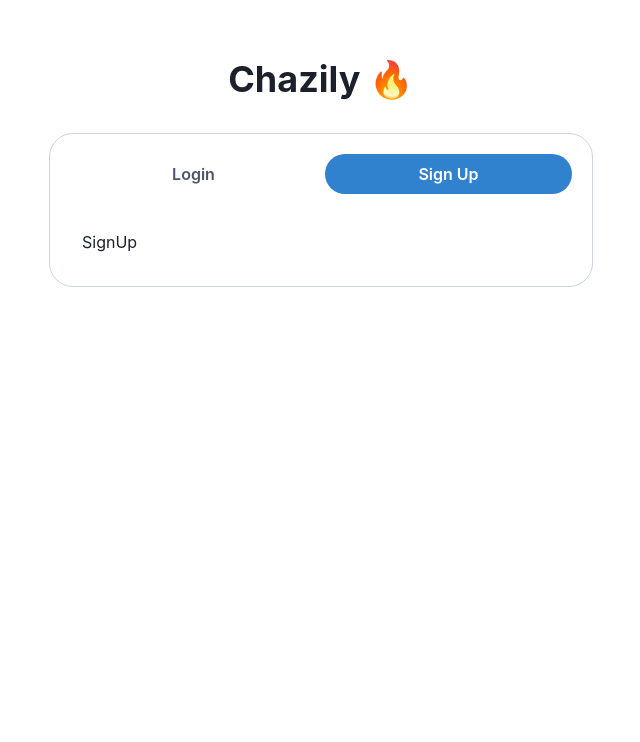
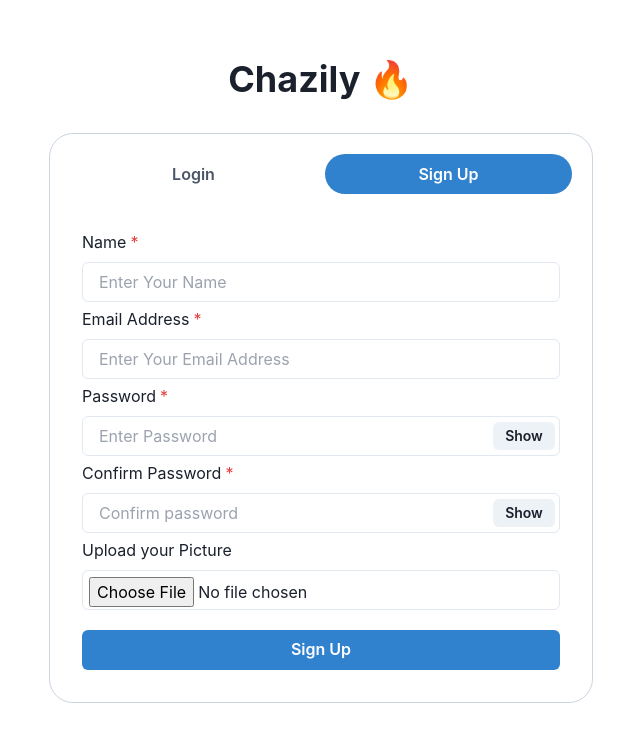
Before and after one commit to Yatik1/chat-app, a React (Vite) app in the folder frontend/: page / in a window 1280 px wide. Both pictures are taken after a click on the tab "Sign Up". Shown: the top 742 px of the page, without its empty margins (319-959 px from the left). Built offline with nearby package versions, Linux system fonts and the light colour scheme.

Commit message:
::Signup component

```diff
--- a/frontend/src/components/SignUp.jsx
+++ b/frontend/src/components/SignUp.jsx
@@ -1,10 +1,89 @@
-import React from 'react'
+import { useState } from "react";
+
+import { Button } from "@chakra-ui/button";
+import { FormControl, FormLabel } from "@chakra-ui/form-control";
+import { Input, InputGroup, InputRightElement } from "@chakra-ui/input";
+import { VStack } from "@chakra-ui/layout";
 
 const SignUp = () => {
+
+  const [show, setShow] = useState(false);
+  const [name, setName] = useState("");
+  const [email, setEmail] = useState("");
+  const [confirmpassword, setConfirmpassword] = useState("");
+  const [password, setPassword] = useState("");
+  const [pic, setPic] = useState("");
+
+  const handleClick = () => setShow(!show);
+  const submitHandler = () => {}
+  const postDetails = () => {}
+
   return (
-    <div>
-       SignUp
-    </div>
+    <VStack spacing="5px">
+    <FormControl id="first-name" isRequired>
+      <FormLabel fontWeight='regular'>Name</FormLabel>
+      <Input
+        placeholder="Enter Your Name"
+        onChange={(e) => setName(e.target.value)}
+      />
+    </FormControl>
+    <FormControl id="email" isRequired>
+      <FormLabel fontWeight='regular'>Email Address</FormLabel>
+      <Input
+        type="email"
+        placeholder="Enter Your Email Address"
+        onChange={(e) => setEmail(e.target.value)}
+      />
+    </FormControl>
+    <FormControl id="password" isRequired>
+      <FormLabel fontWeight='regular'>Password</FormLabel>
+      <InputGroup size="md">
+        <Input
+          type={show ? "text" : "password"}
+          placeholder="Enter Password"
+          onChange={(e) => setPassword(e.target.value)}
+        />
+        <InputRightElement width="4.5rem">
+          <Button h="1.75rem" size="sm" onClick={handleClick}>
+            {show ? "Hide" : "Show"}
+          </Button>
+        </InputRightElement>
+      </InputGroup>
+    </FormControl>
+    <FormControl id="password" isRequired>
+      <FormLabel fontWeight='regular'>Confirm Password</FormLabel>
+      <InputGroup size="md">
+        <Input
+          type={show ? "text" : "password"}
+          placeholder="Confirm password"
+          onChange={(e) => setConfirmpassword(e.target.value)}
+        />
+        <InputRightElement width="4.5rem">
+          <Button h="1.75rem" size="sm" onClick={handleClick}>
+            {show ? "Hide" : "Show"}
+          </Button>
+        </InputRightElement>
+      </InputGroup>
+    </FormControl>
+    <FormControl id="pic">
+      <FormLabel fontWeight='regular'>Upload your Picture</FormLabel>
+      <Input
+        type="file"
+        p={1.5}
+        accept="image/*"
+        onChange={(e) => postDetails(e.target.files[0])}
+      />
+    </FormControl>
+    <Button
+      colorScheme="blue"
+      width="100%"
+      style={{ marginTop: 15 }}
+      onClick={submitHandler}
+      // isLoading={picLoading}
+    >
+      Sign Up
+    </Button>
+  </VStack>
   )
 }
 
```
